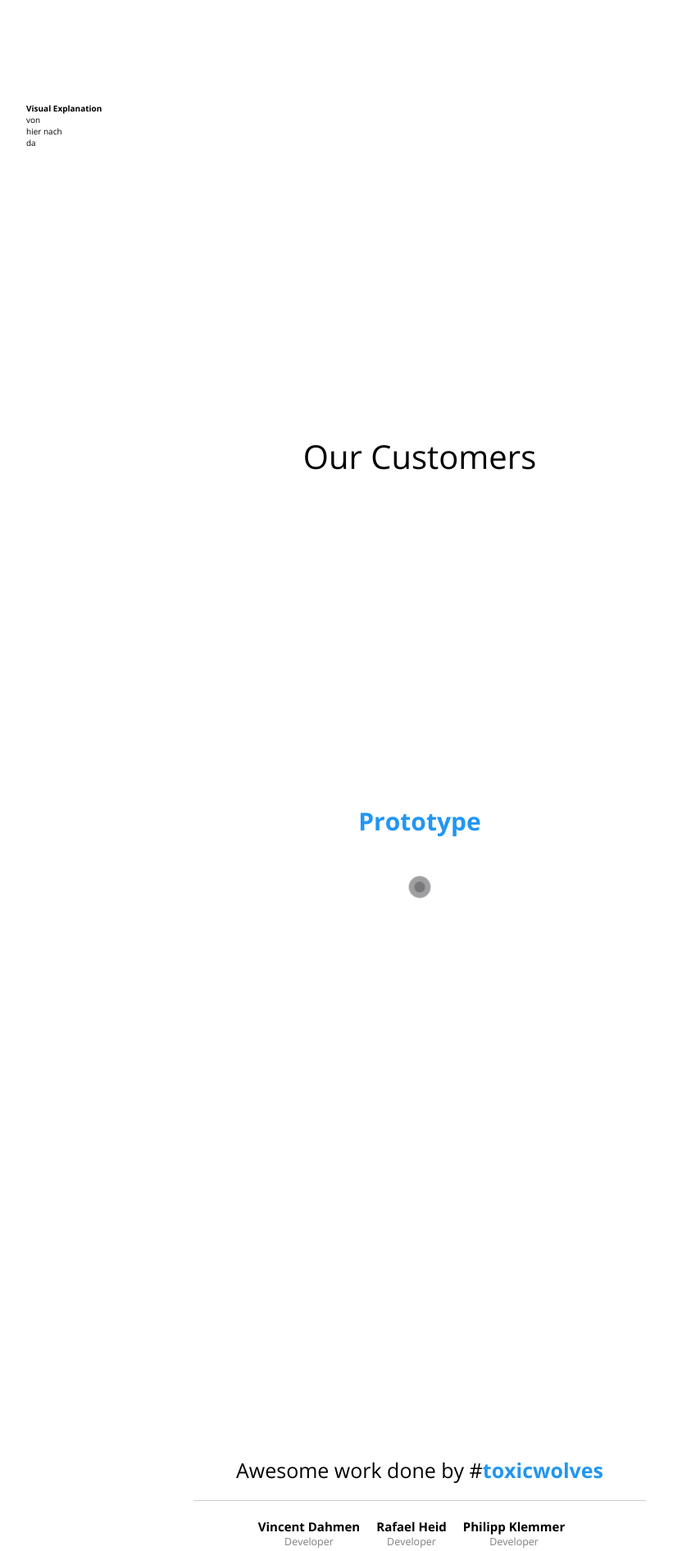
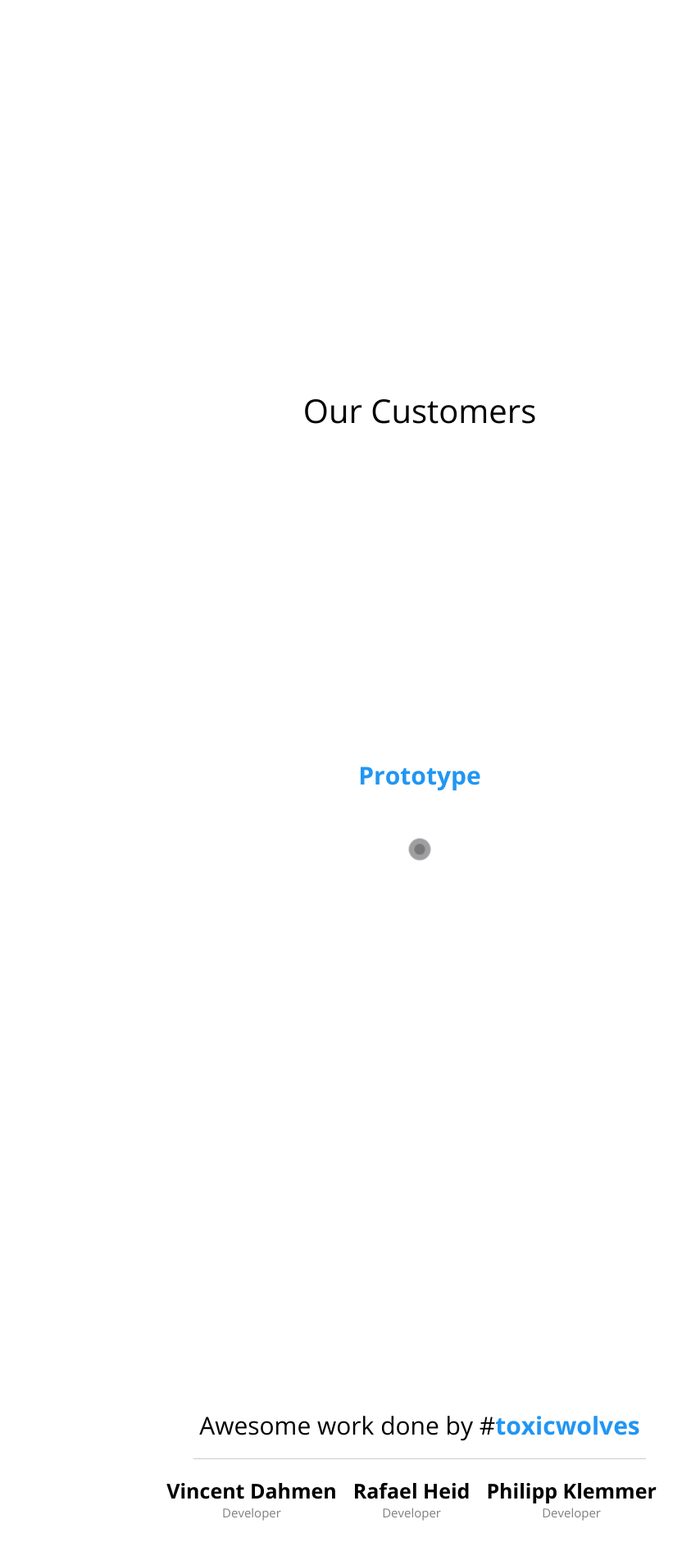
Before and after one commit to wahrwolf/booster-ad, a Django app: page /offers/ in a window 1280 px wide. Shown: the part 675-2567 px from the top of the page at 82% size, without its empty margins (128-960 px from the left). Run offline with Django 3.2, Linux system fonts and the light colour scheme; data that the repository does not hold is empty.

Commit message:
clean up

```diff
--- a/booster_ad/offers/static/offers/css/style.css
+++ b/booster_ad/offers/static/offers/css/style.css
@@ -278,6 +278,7 @@
   text-align: center;
   margin-bottom: 300px; }
   #app h2 {
+    margin-bottom: 50px;
     font-size: 3rem;
     color: #2196f3; }
   #app .card-preview {
@@ -399,7 +400,7 @@
   #powered h2 {
     font-weight: 100;
     text-align: center;
-    font-size: 2.5rem;
+    font-size: 3rem;
     padding: 20px; }
     #powered h2 span {
       font-weight: 700;
@@ -420,9 +421,9 @@
       #powered ul li:last-child {
         margin-right: 20px; }
       #powered ul li h4 {
-        font-size: 1.5rem; }
+        font-size: 2.5rem; }
       #powered ul li small {
-        font-size: 1.25rem;
+        font-size: 1.5rem;
         color: rgba(0, 0, 0, 0.5); }
 
 .goodbye {
@@ -432,7 +433,7 @@
   left: 0;
   bottom: 0;
   right: 0;
-  background-color: rgba(0, 0, 0, 0.8);
+  background-color: rgba(0, 0, 0, 0.9);
   display: none;
   color: white;
   font-weight: 100; }
--- a/booster_ad/offers/static/offers/scss/style.scss
+++ b/booster_ad/offers/static/offers/scss/style.scss
@@ -194,6 +194,7 @@
     text-align: center;
     margin-bottom: 300px;
     h2{
+        margin-bottom: 50px;
         font-size: 3rem;
         color: $accentColor;
     }
@@ -352,7 +353,7 @@
     h2{
         font-weight: 100;
         text-align: center;
-        font-size: 2.5rem;
+        font-size: 3rem;
         padding: 20px;
         span{
             font-weight: 700;
@@ -378,10 +379,10 @@
                 margin-right: 20px;
             }
             h4{
-                font-size: 1.5rem;
+                font-size: 2.5rem;
             }
             small{
-                font-size: 1.25rem;
+                font-size: 1.5rem;
                 color: rgba(0,0,0,0.5);
             }
         }
@@ -392,7 +393,7 @@
     position: fixed;
     margin: auto;
     top: 0; left: 0; bottom: 0; right: 0;
-    background-color: rgba(0,0,0,0.8);
+    background-color: rgba(0,0,0,0.9);
     display: none;
     color: white;
     font-weight: 100;
--- a/booster_ad/offers/templates/offers/index.html
+++ b/booster_ad/offers/templates/offers/index.html
@@ -21,22 +21,10 @@
                         <h2>Booster Ad</h2>
                         <small>- Make Ads great again -</small>
                     </li>
-                    <li>
-                        <h2>Makes you love Ad's</h2>
-                    </li>
-                    <li>
-                        <h2>Even if you don't like them</h2>
-                    </li>
                 </ul>
                 <div class="spin">
                     <img class="icon" src="{% static 'offers/img/logo_boosterad.svg' %}" alt="" />
                 </div>
-            </section>
-            <section id="about-visual">
-                <h2>Visual Explanation</h2>
-                <div>von</div>
-                <div>hier nach</div>
-                <div>da</div>
             </section>
             <section id="customers">
                 <h2>Our Customers</h2>
```
Also changed, not shown: 1 other file.
